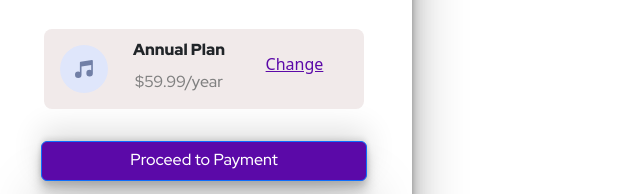
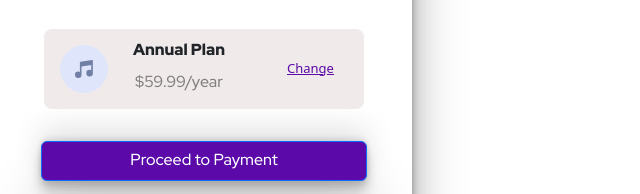
Before and after one commit to Biseq12/Biseq12.github.io, a plain HTML site: page index.html in a window 1280 px wide. Shown: the part 594-788 px from the top of the page, 436-1076 px from the left. Drawn offline with nearby package versions, Linux system fonts and the light colour scheme.

Commit message:
Add files via upload

```diff
--- a/style/style.css
+++ b/style/style.css
@@ -85,8 +85,12 @@ body{
 
 
 #changeBtn{
-    margin-top: 5%;
+    margin-top: 7%;
     color: rgb(91, 9, 168);
+    font-size: small;
+    margin-left: 10%;
+    font-style: 'Red Hat Display', sans-serif;
+    font-weight: 500;
 
 }
 
```
